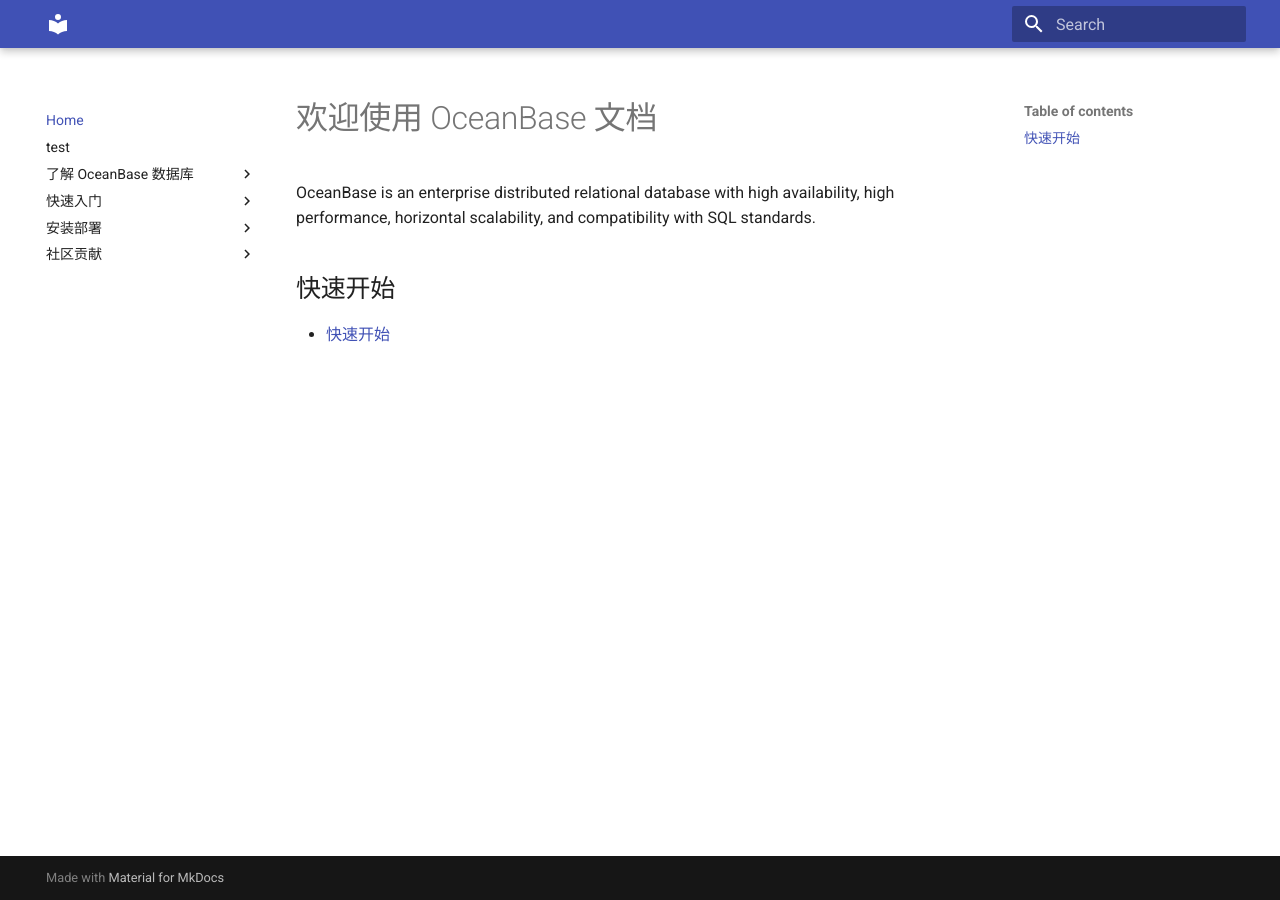
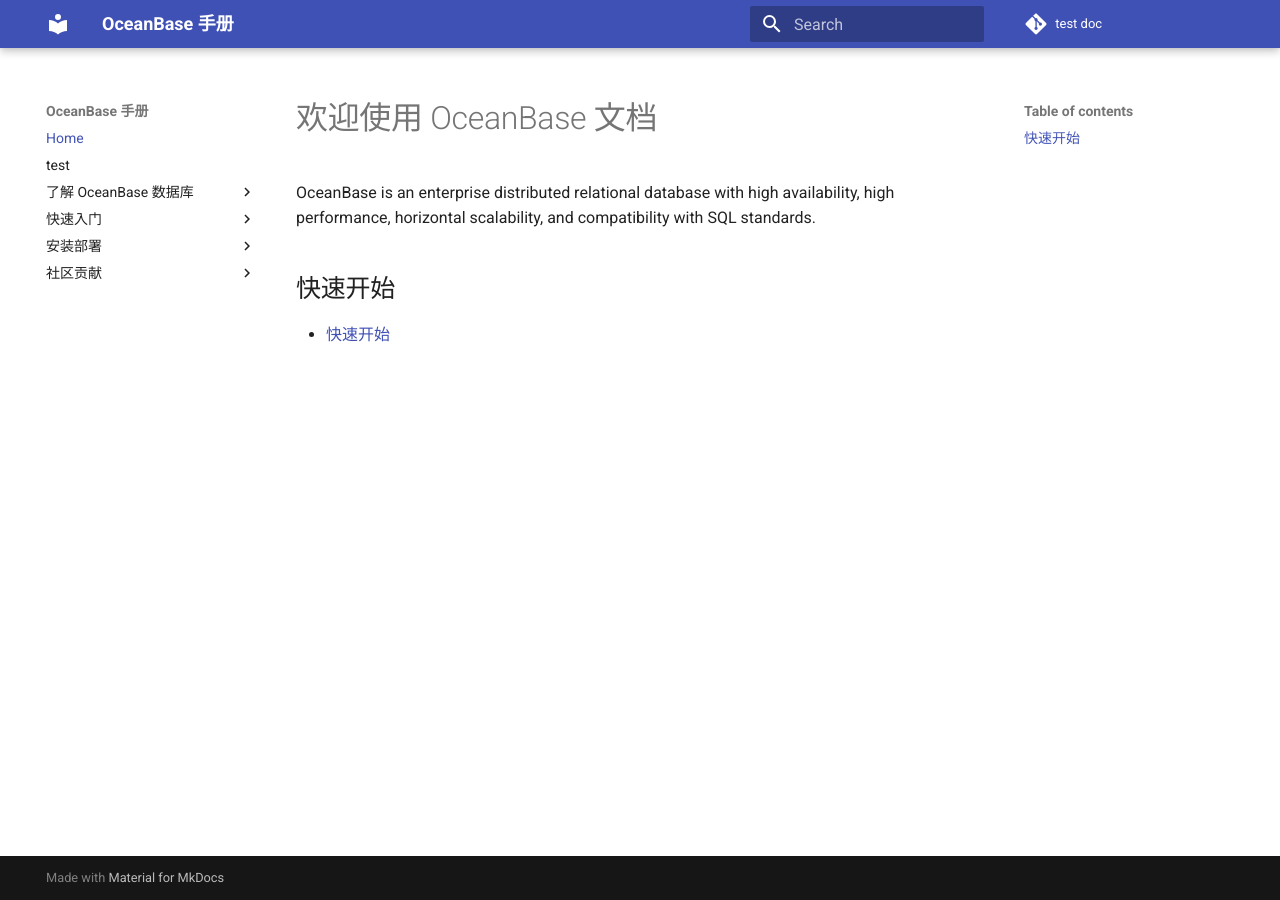
Before and after one commit to amber-moe/versions, an MkDocs documentation site: the page built from docs/index.md, in a window 1280 px wide. Built offline with MkDocs 1.6.1 and Material for MkDocs 9.7.7, drawn with Linux system fonts in a browser that asks for light colours; comment, search, counter and statistics services are not loaded.

Commit message:
Update mkdocs.yml

```diff
--- a/mkdocs.yml
+++ b/mkdocs.yml
@@ -1,6 +1,6 @@
-site_name: <SITE NAME>
-# repo_url: <URL GOES HERE>
-# repo_name: <USERNAME/REPOSITORY_NAME>
+site_name: OceanBase 手册
+repo_url: 'https://github.com/Amber1990Zhang/versions'
+repo_name: 'test doc'
 edit_uri: ''
 theme:
   name: 'material'
```
